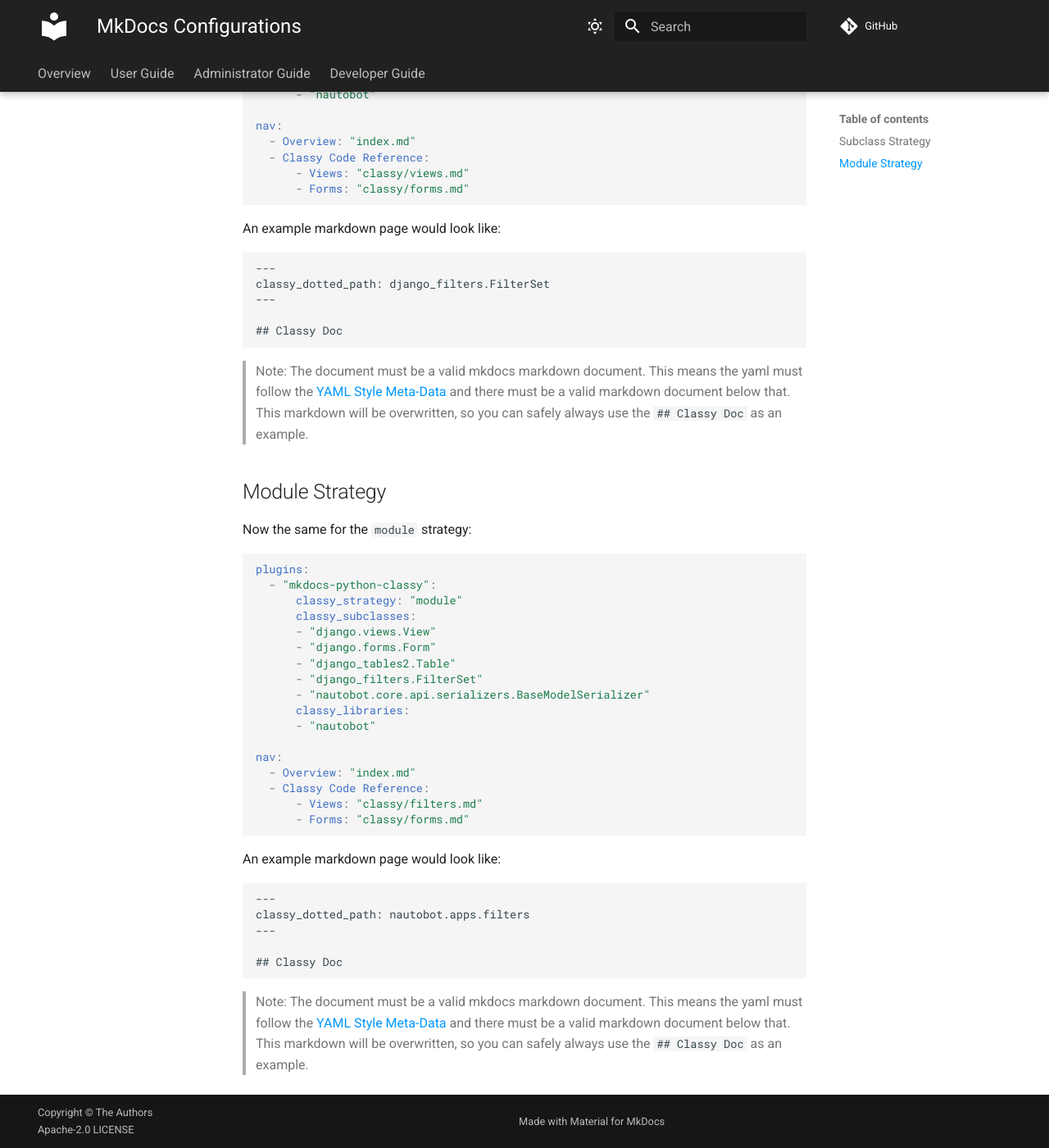
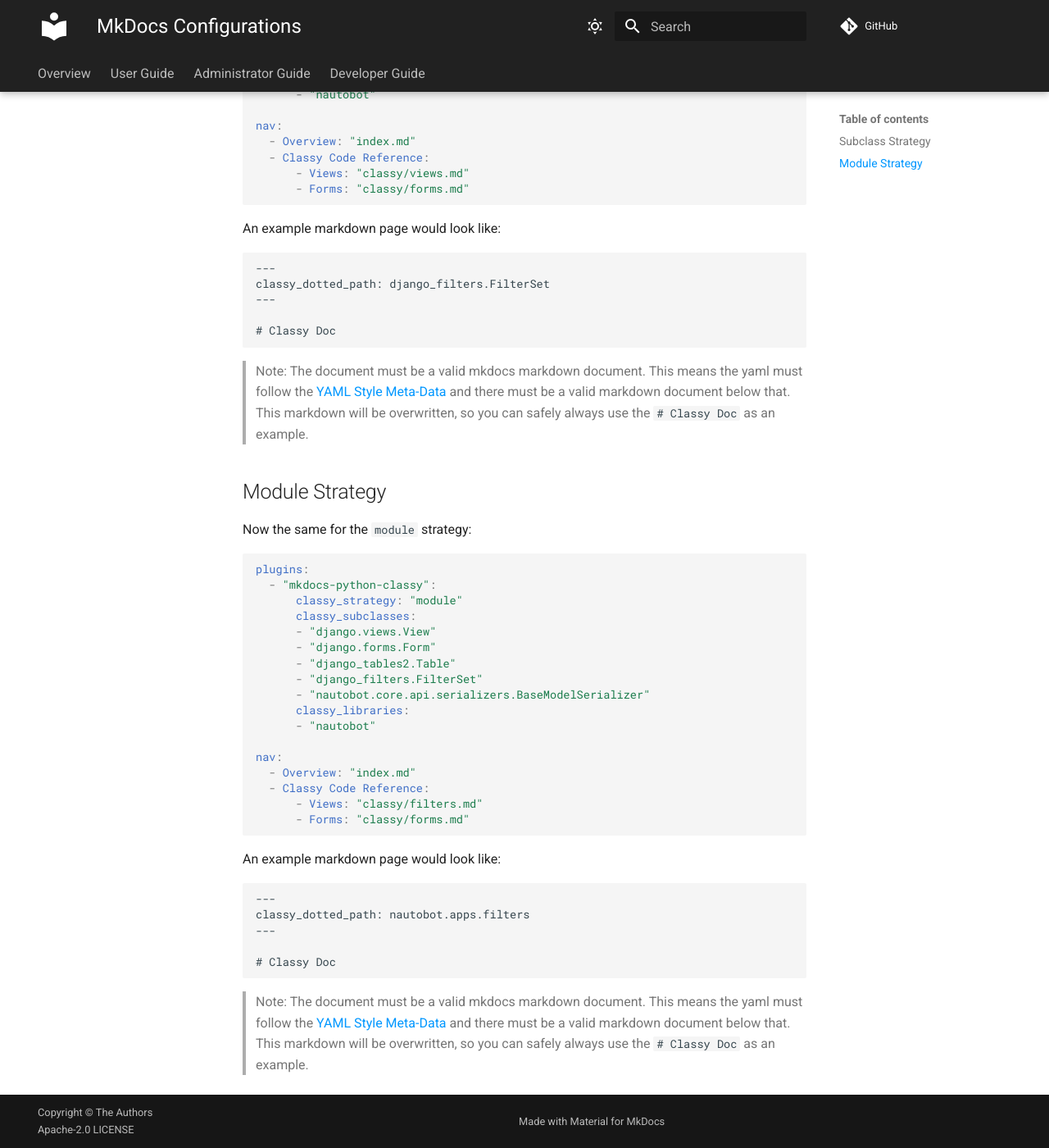
Before and after one commit to itdependsnetworks/mkdocs-python-classy, an MkDocs documentation site: the page built from docs/user/lib_mkdocs_configurations.md, in a window 1280 px wide and 1400 px high, scrolled down 1248 px. Shown: the whole window at 82% size. Built offline with MkDocs 1.6.1 and Material for MkDocs 9.7.7, drawn with Linux system fonts in a browser that asks for light colours; comment, search, counter and statistics services are not loaded.

Commit message:
Use H1 instead of H2 as standard

````diff
--- a/docs/user/lib_mkdocs_configurations.md
+++ b/docs/user/lib_mkdocs_configurations.md
@@ -54,10 +54,10 @@
 classy_dotted_path: django_filters.FilterSet
 ---
 
-## Classy Doc
+# Classy Doc
 ```
 
-> Note: The document must be a valid mkdocs markdown document. This means the yaml must follow the [YAML Style Meta-Data](https://www.mkdocs.org/user-guide/writing-your-docs/#yaml-style-meta-data) and there must be a valid markdown document below that. This markdown will be overwritten, so you can safely always use the `## Classy Doc` as an example.
+> Note: The document must be a valid mkdocs markdown document. This means the yaml must follow the [YAML Style Meta-Data](https://www.mkdocs.org/user-guide/writing-your-docs/#yaml-style-meta-data) and there must be a valid markdown document below that. This markdown will be overwritten, so you can safely always use the `# Classy Doc` as an example.
 
 ## Module Strategy
 
@@ -91,7 +91,7 @@
 classy_dotted_path: nautobot.apps.filters
 ---
 
-## Classy Doc
+# Classy Doc
 ```
 
-> Note: The document must be a valid mkdocs markdown document. This means the yaml must follow the [YAML Style Meta-Data](https://www.mkdocs.org/user-guide/writing-your-docs/#yaml-style-meta-data) and there must be a valid markdown document below that. This markdown will be overwritten, so you can safely always use the `## Classy Doc` as an example.
+> Note: The document must be a valid mkdocs markdown document. This means the yaml must follow the [YAML Style Meta-Data](https://www.mkdocs.org/user-guide/writing-your-docs/#yaml-style-meta-data) and there must be a valid markdown document below that. This markdown will be overwritten, so you can safely always use the `# Classy Doc` as an example.
````
